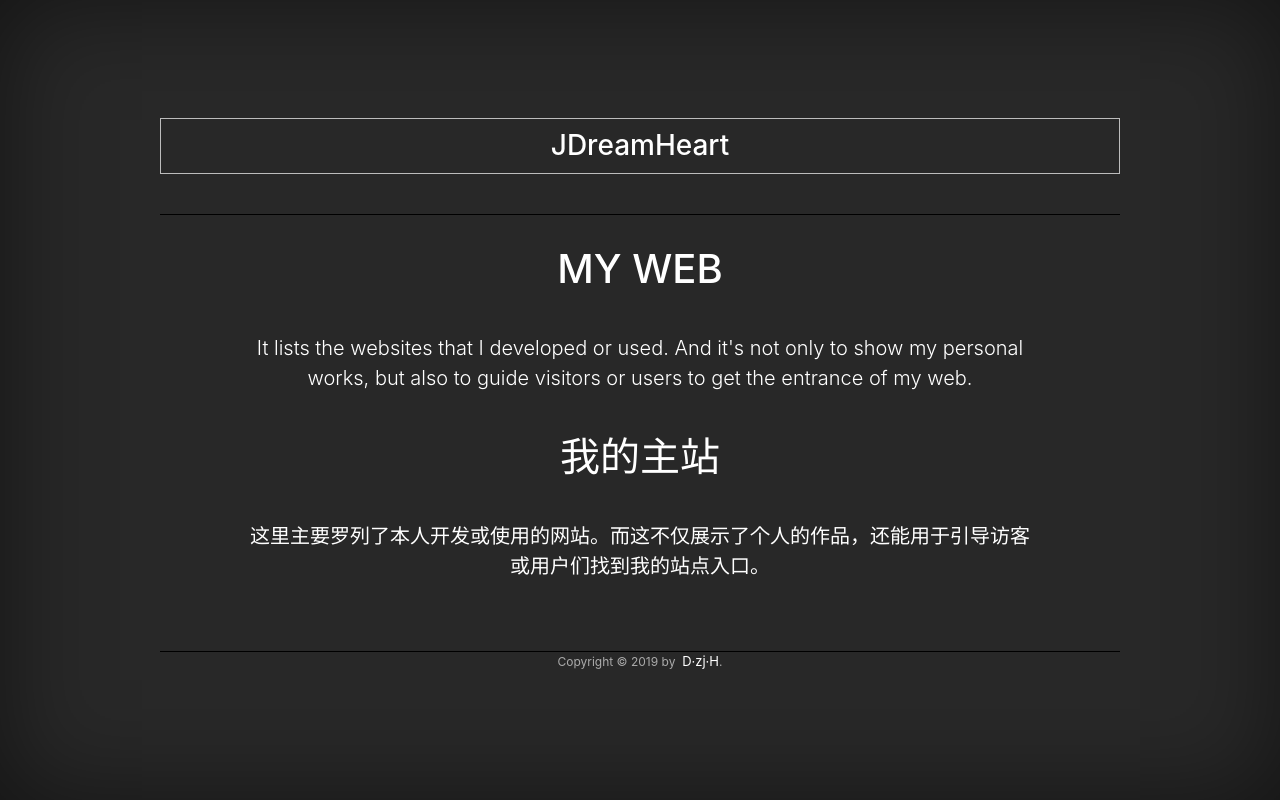
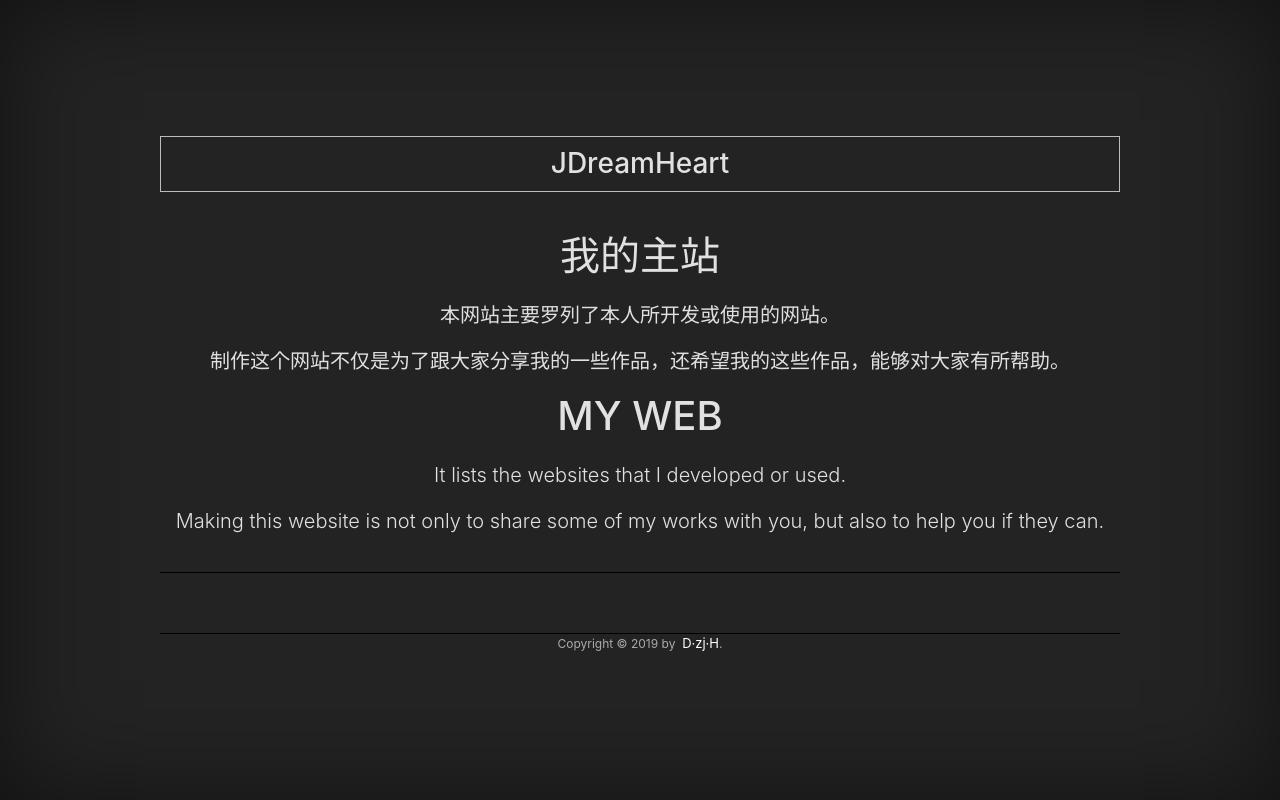
Before and after one commit to dzjh-web/weblist, a Django app: page / in a window 1280 px wide. Run offline with Django 3.2, Linux system fonts and the light colour scheme; data that the repository does not hold is empty; some libraries are stand-ins or nearby versions.

Commit message:
refactor:更新首页界面；新增关于弹窗。

```diff
--- a/assets/static/css/home.css
+++ b/assets/static/css/home.css
@@ -249,12 +249,16 @@ body{
 	margin: 0 0 32px 0;
   }
 }
-/*描述区域显示*/
-.content-description-en, .content-description-ch{
+/*标题区域显示*/
+.cover-title {
+	padding-bottom: 20px;
+}
+.title-description{
 	cursor: pointer;
 }
-.content-description-en>p, .content-description-ch>p{
+.title-description>h1{
+	margin-bottom: 20px;
+}
+.title-description>p{
 	padding: 0px 80px;
-	margin-top: 40px;
-	margin-bottom: 40px;
 }
--- a/assets/static/js/main.js
+++ b/assets/static/js/main.js
@@ -263,6 +263,51 @@ $(function(){
 		return (Math.round(((Math.atan2(y, x) * (180 / Math.PI)) + 180) / 90)+3) % 4;
 	};
 
+	// 显示关于弹窗
+	$("#aboutDzjH").on("click", function(){
+		// 创建弹窗
+		createDialogPage("<div>\
+		<style>\
+			a, a:link {\
+				color: #868686;\
+			}\
+			a:visited{\
+				color: #989898;\
+			}\
+			a:hover{\
+				color: #686868;\
+			}\
+			.content-text p {\
+				text-align:left;\
+				padding: 0px;\
+				margin: 0px;\
+				text-indent:2em;\
+				line-height:30px;\
+			}\
+			.content-ex-text {\
+				text-align:center;\
+				color: #989898;\
+				padding-top: 30px;\
+				border-top: 1px #DCDCDC solid;\
+			}\
+		</style>\
+		<h2 style='color:black;padding-bottom:20px;'>关于<strong style='color:#0b487e'>梦心DH</strong></h2>\
+		<div class='content-text' style='padding: 20px 10px'>\
+			<p>本网站是基于<strong>个人兴趣</strong>而制作的，主要目的是为了将自己平时一些想法或见闻，以程序或其他方式进行实现，最终集合到该网站。</p>\
+			<p>这个网站的设计及其内容，可能杂揉了我的许多个人主观思想。当你发现存在奇怪或者不合理的地方时，请通过<strong>邮件联系</strong>，并一起探讨合适设计方式或结果。</p>\
+			<p>而我仅作为一名开发者，对于思考问题的方式，有时难免会走进自己都没意识到的误区之中。再加上我自身的开发经验和实力，都还太低、太弱，因此设计出来的作品也许并不总让人满意。所以，如果可以的话，希望能得到你们的指导，与我一起完善这个网站及相关内容。</p>\
+			<p>谢谢。</p>\
+		</div>\
+		<div class='content-ex-text'>\
+			<span>联系方式：15602291936</span>\
+			&nbsp;&nbsp;&nbsp;&nbsp;&nbsp;\
+			<span>邮箱：15602291936@163.com</span>\
+			&nbsp;&nbsp;&nbsp;&nbsp;&nbsp;\
+			<span>GitHub：<a href='https://github.com/JDreamHeart' title='JDreamHeart'>https://github.com/JDreamHeart</a></span>\
+		</div>\
+		</div>", "col-md-8 col-md-offset-2");
+	});
+
 //	// 定时弹窗
 //	if ($('.jumbotron').length > 0) {
 //		createIntervalDialog("<h2>定时弹窗</h2><p>测试...</p>", 5);
--- a/template/home.html
+++ b/template/home.html
@@ -11,6 +11,7 @@
 		<link rel="shortcut icon" href={% static "icon/dzjh.ico" %} type="image/x-icon" />
 		<link rel="stylesheet" href="http://jimdreamheart.club/resource/bootstrap-3.3.7-dist/css/bootstrap.min.css" />
 		<link rel="stylesheet" href={% static "css/home.css" %} />
+		<link rel="stylesheet" href= {% static "css/style.css" %} />
 	</head>
 	<body>
 		<div class="cover">
@@ -24,15 +25,23 @@
 							{% endfor %}
 						</ul>
 					</nav>
+					<div class="cover-title">
+						<div class="title-description" title="Click to switch to English" data-target="ch">
+							<h1>我的主站</h1>
+							<div class="lead">
+								<p>本网站主要罗列了本人所开发或使用的网站。</p>
+								<p>制作这个网站不仅是为了跟大家分享我的一些作品，还希望我的这些作品，能够对大家有所帮助。</p>
+							</div>
+						</div>
+						<div class="title-description hidden" title="点击切换为中文" data-target="en">
+							<h1>MY WEB</h1>
+							<div class="lead">
+								<p>It lists the websites that I developed or used.</p>
+								<p>Making this website is not only to share some of my works with you, but also to help you if they can.</p>
+							</div>
+						</div>
+					</div>
 					<div class="cover-content">
-						<div class="content-description-en">
-							<h1>MY WEB</h1>
-							<p class="lead">It lists the websites that I developed or used. And it's not only to show my personal works, but also to guide visitors or users to get the entrance of my web.</p>
-						</div>
-						<div class="content-description-ch hidden">
-							<h1>我的主站</h1>
-							<p class="lead">这里主要罗列了本人开发或使用的网站。而这不仅展示了个人的作品，还能用于引导访客或用户们找到我的站点入口。</p>
-						</div>
 						<div class="content-cols">
 							{% for webInfo in webList %}
 							<div class="content-col" ontouchstart="this.classList.toggle('hover');">
@@ -40,7 +49,7 @@
 									<div class="col-container-front" style="background-image:url({{ webInfo.thumbnail }});">
 										<div class="col-container-inner">
 											<p>{{ webInfo.name }}</p>
-											<span>{{ webInfo.title }}</span>
+											<span style="font-size: 14px;">{{ webInfo.title }}</span>
 										</div>
 									</div>
 									<div class="col-container-back">
@@ -61,15 +70,20 @@
 		</div>
 		<script src="http://jimdreamheart.club/resource/jquery/jquery-3.4.0.min.js"></script>
 		<script src="http://jimdreamheart.club/resource/bootstrap-3.3.7-dist/js/bootstrap.min.js"></script>
+		<script src={% static "js/main.js" %}></script>
         <script language="JavaScript">
             $(function(){
-				$(".content-description-en").on("mouseenter", function(){
-					$(this).toggleClass("hidden");
-					$(".content-description-ch").toggleClass("hidden");
-				});
-				$(".content-description-ch").on("mouseleave", function(){
-					$(this).toggleClass("hidden");
-					$(".content-description-en").toggleClass("hidden");
+				var updateDescription = function(type) {
+					$(".title-description").each(function(idx, elem){
+						if ($(elem).attr("data-target") != type) {
+							$(elem).removeClass("hidden");
+						} else {
+							$(elem).addClass("hidden");
+						}
+					});
+				}
+				$(".title-description").on("click", function(){
+					updateDescription($(this).attr("data-target"));
 				});
 				$("#aboutDzjH").on("mouseenter", function(){
 					$(this).text("梦心DH");
```
Also changed, not shown: DBModel/views/game.py (+4 -4 lines), DBModel/views/webkit.py (+10 -4 lines).
